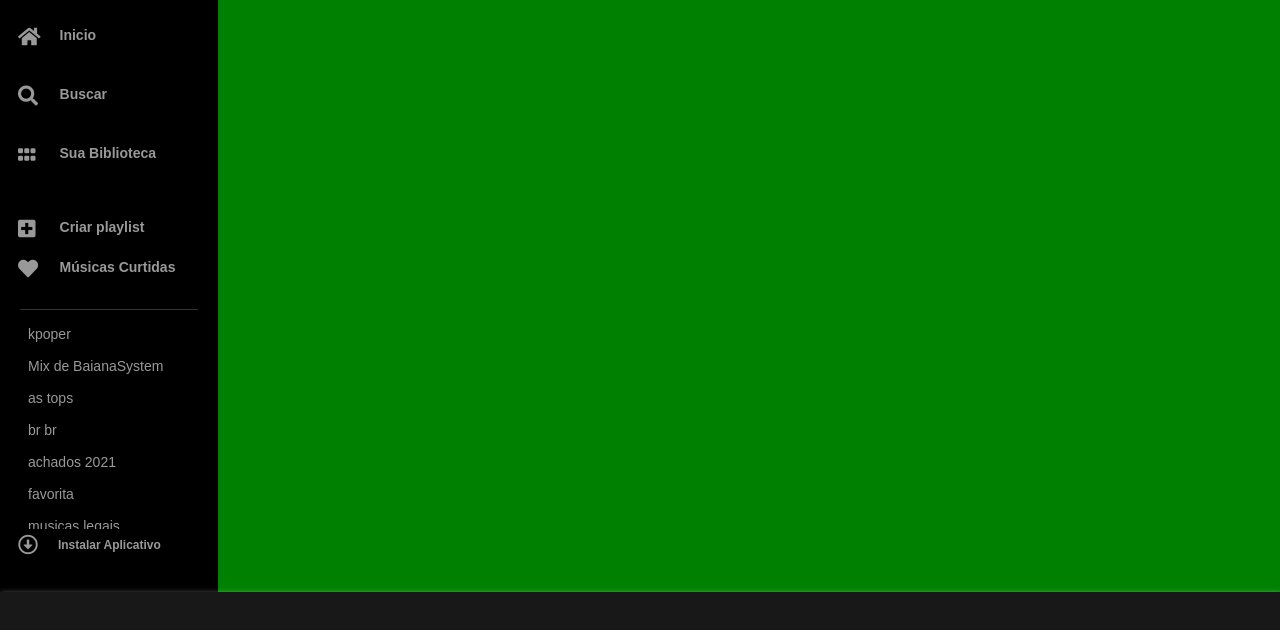
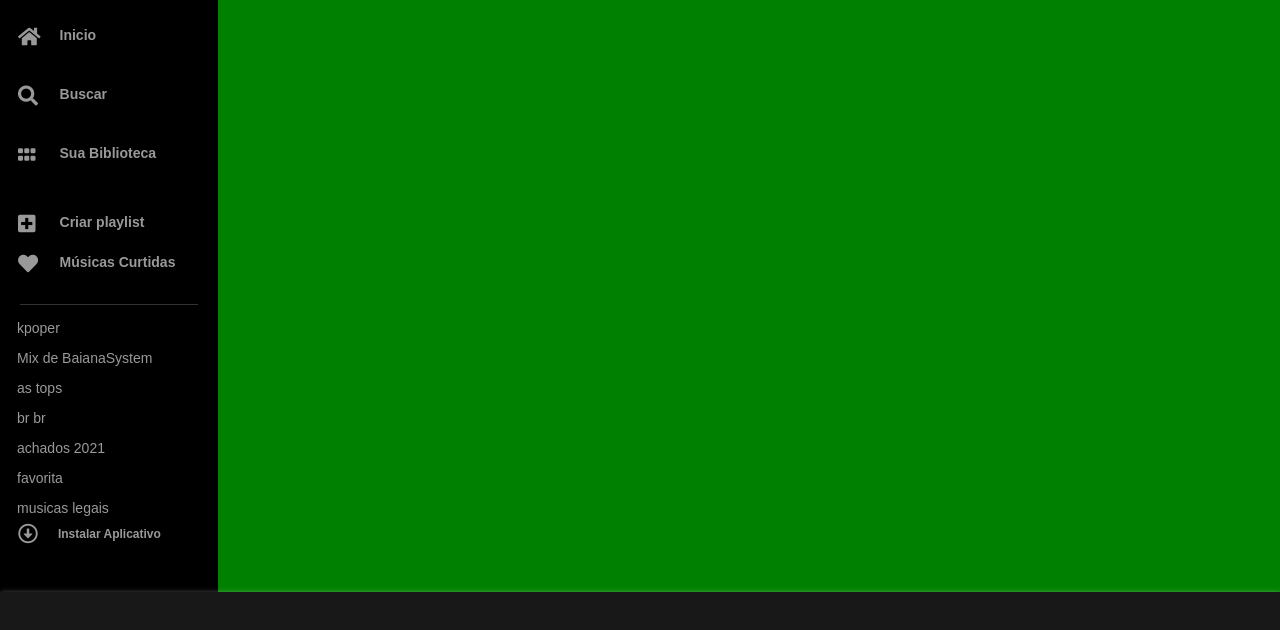
Before and after one commit to NataliaFrancisca/Spotify-Clone, a website: page index.html in a window 1280 px wide. Shown: the part 88-718 px from the top of the page. Drawn offline with Linux system fonts and the light colour scheme.

Commit message:
menu: arrumando o espaço do menu-playlists

```diff
--- a/scss/components/_nav.scss
+++ b/scss/components/_nav.scss
@@ -45,7 +45,7 @@
 .menu-nav-more{
     width: 100%;
     height: 10vh;
-    margin-top: 2.5rem;
+    margin-top: 2rem;
 
     &-items{
         height: 100%;
@@ -57,23 +57,21 @@
 
 .menu-nav-playlists{
     width: 100%;
-    height: 27vh;
-    margin-top: 3px;
+    height: 26vh;
+    margin-top: .3rem;
     display: block;
     overflow-x: hidden;
-
 
     &-items{
         height: 100%;
         width: 100%;
-        padding-left: 1rem;
         list-style: none;
         margin-top: .5rem;
     }
 
     &-item{
         width: 100%;
-        padding: .8rem;
+        padding: .7rem;
     }
 
     &-link{
@@ -96,7 +94,7 @@
 
 .menu-download-app{
     width: 100%;
-    margin-top: .6rem;
+    margin-top: .8rem;
 
     @include flexPosition(space-around, flex-start);
 
```
Also changed, not shown: css/main.css.
